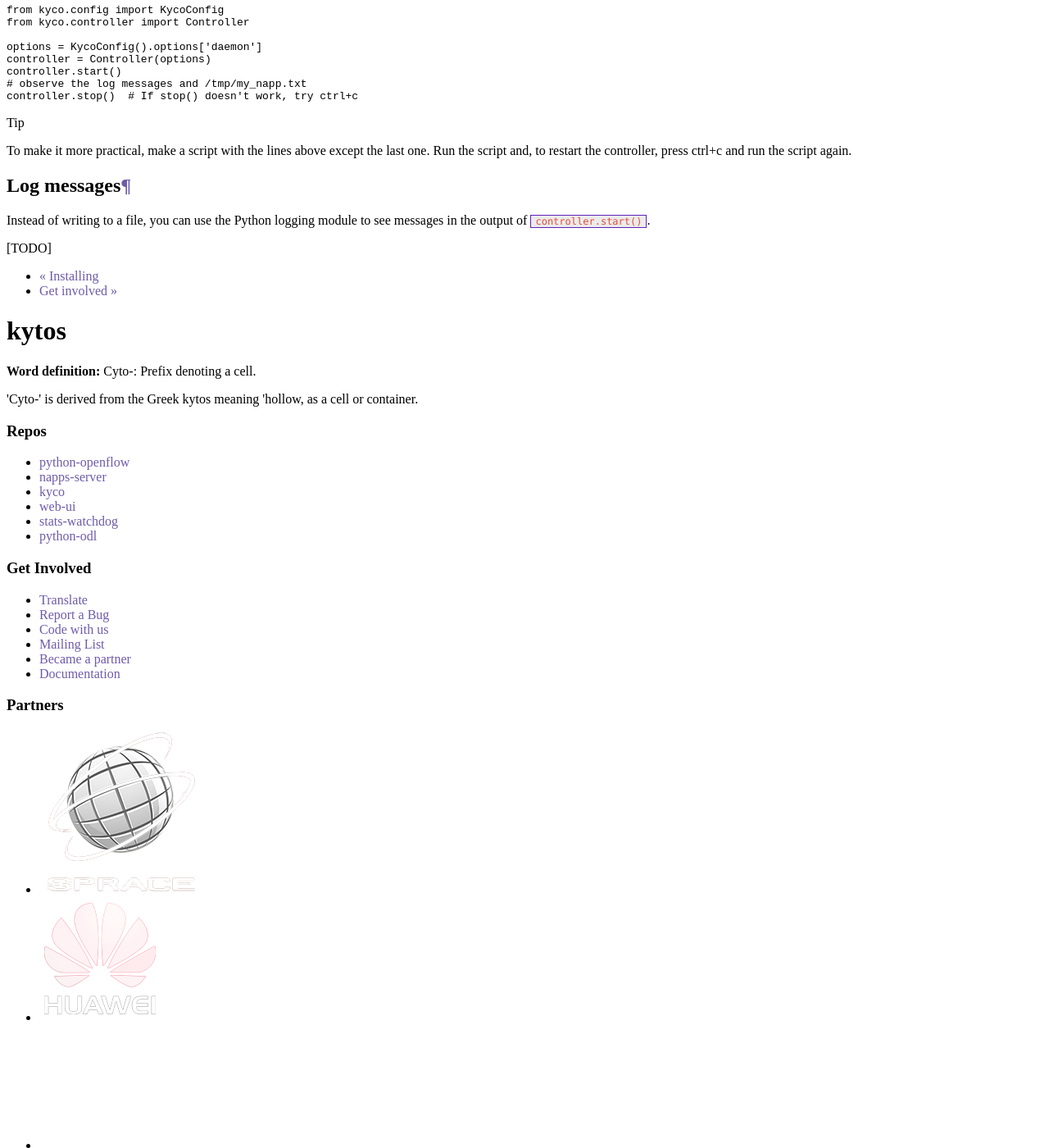
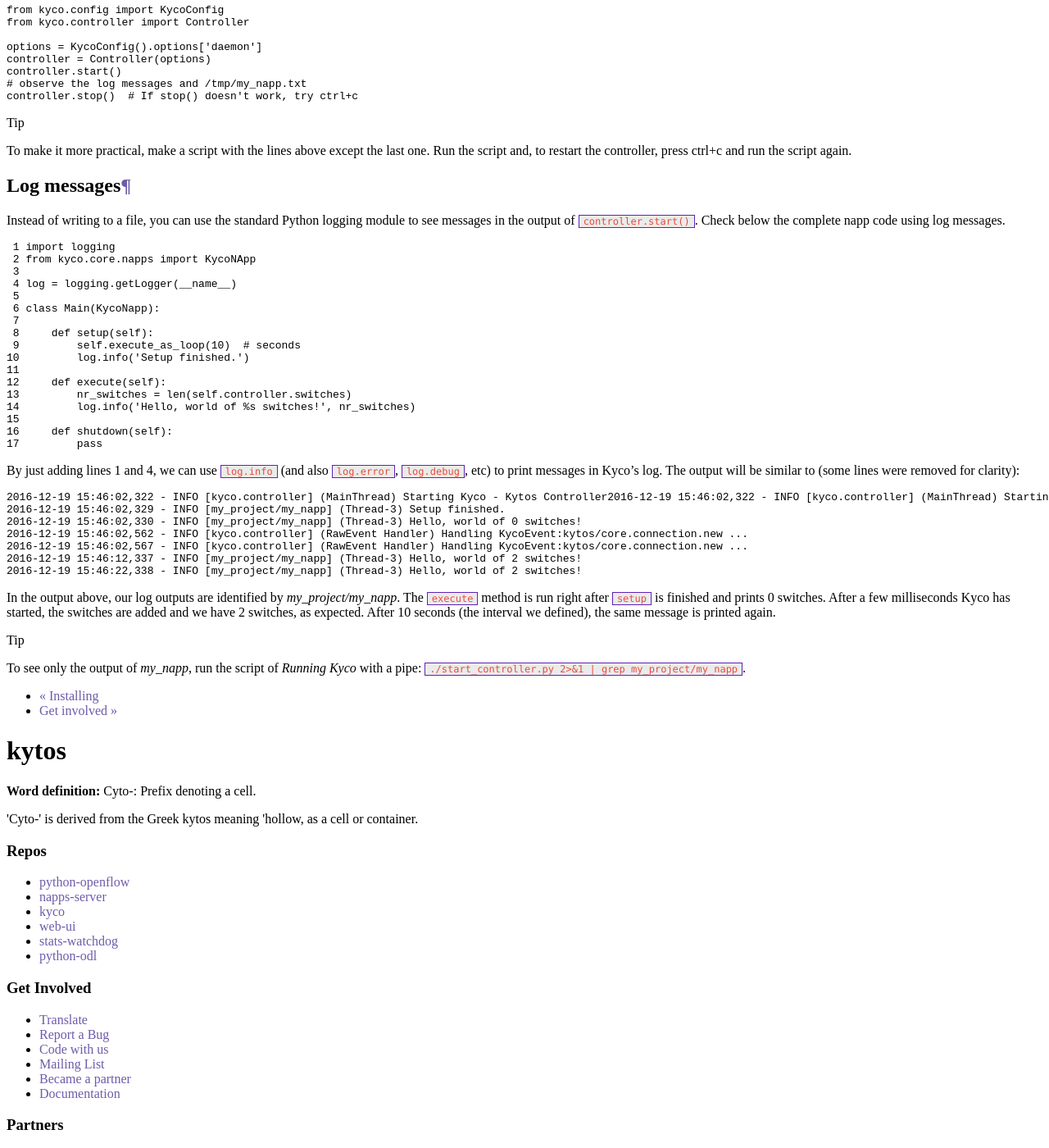
Before and after one commit to kytos/documentation, a Sphinx documentation site: the page built from docs/create_your_napp.rst, in a window 1280 px wide and 1400 px high, scrolled down 2049 px. Shown: the whole window at 82% size. Built offline with Sphinx 7.4.7, drawn with Linux system fonts in a browser that asks for light colours.

Commit message:
How to create a napp
- Logging

Close #11

```diff
--- a/docs/create_your_napp.rst
+++ b/docs/create_your_napp.rst
@@ -138,7 +138,50 @@
 Log messages
 ------------
 
-Instead of writing to a file, you can use the Python logging module to see
-messages in the output of ``controller.start()``.
+Instead of writing to a file, you can use the standard Python logging module to
+see messages in the output of ``controller.start()``. Check below the complete
+napp code using log messages.
 
-[TODO]
+.. code-block:: python
+   :linenos:
+   :emphasize-lines: 1, 4, 10, 14
+
+    import logging
+    from kyco.core.napps import KycoNApp
+
+    log = logging.getLogger(__name__)
+
+    class Main(KycoNapp):
+
+        def setup(self):
+            self.execute_as_loop(10)  # seconds
+            log.info('Setup finished.')
+
+        def execute(self):
+            nr_switches = len(self.controller.switches)
+            log.info('Hello, world of %s switches!', nr_switches)
+
+        def shutdown(self):
+            pass
+
+By just adding lines 1 and 4, we can use ``log.info`` (and also ``log.error``,
+``log.debug``, etc) to print messages in Kyco's log. The output will be similar
+to (some lines were removed for clarity)::
+
+ 2016-12-19 15:46:02,322 - INFO [kyco.controller] (MainThread) Starting Kyco - Kytos Controller2016-12-19 15:46:02,322 - INFO [kyco.controller] (MainThread) Starting Kyco - Kytos Controller
+ 2016-12-19 15:46:02,329 - INFO [my_project/my_napp] (Thread-3) Setup finished.
+ 2016-12-19 15:46:02,330 - INFO [my_project/my_napp] (Thread-3) Hello, world of 0 switches!
+ 2016-12-19 15:46:02,562 - INFO [kyco.controller] (RawEvent Handler) Handling KycoEvent:kytos/core.connection.new ...
+ 2016-12-19 15:46:02,567 - INFO [kyco.controller] (RawEvent Handler) Handling KycoEvent:kytos/core.connection.new ...
+ 2016-12-19 15:46:12,337 - INFO [my_project/my_napp] (Thread-3) Hello, world of 2 switches!
+ 2016-12-19 15:46:22,338 - INFO [my_project/my_napp] (Thread-3) Hello, world of 2 switches!
+
+In the output above, our log outputs are identified by *my_project/my_napp*. The
+``execute`` method is run right after ``setup`` is finished and prints 0
+switches. After a few milliseconds Kyco has started, the switches are added and
+we have 2 switches, as expected. After 10 seconds (the interval we defined), the
+same message is printed again.
+
+.. tip::
+  To see only the output of *my_napp*, run the script of `Running Kyco` with
+  a pipe: ``./start_controller.py 2>&1 | grep my_project/my_napp``.
```
